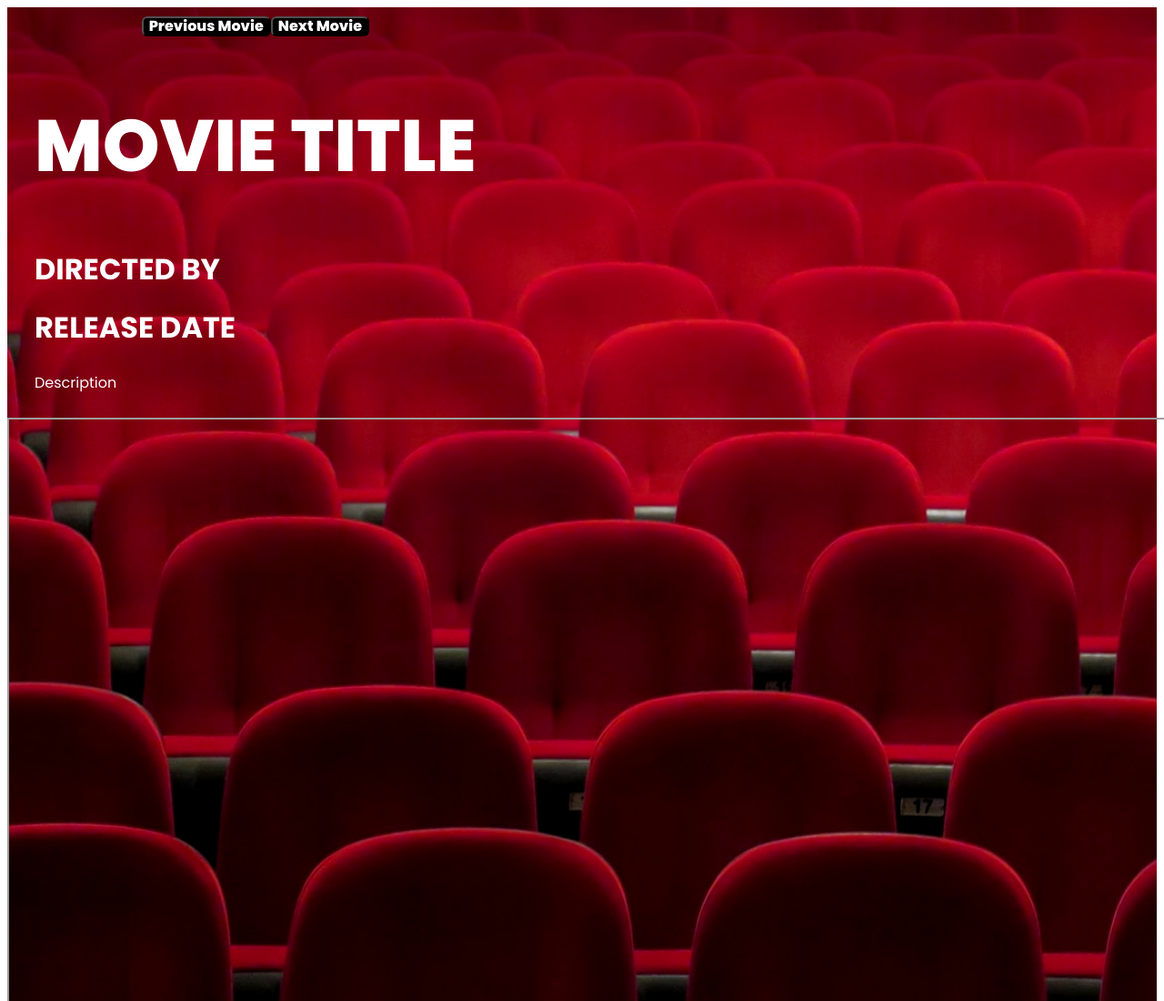
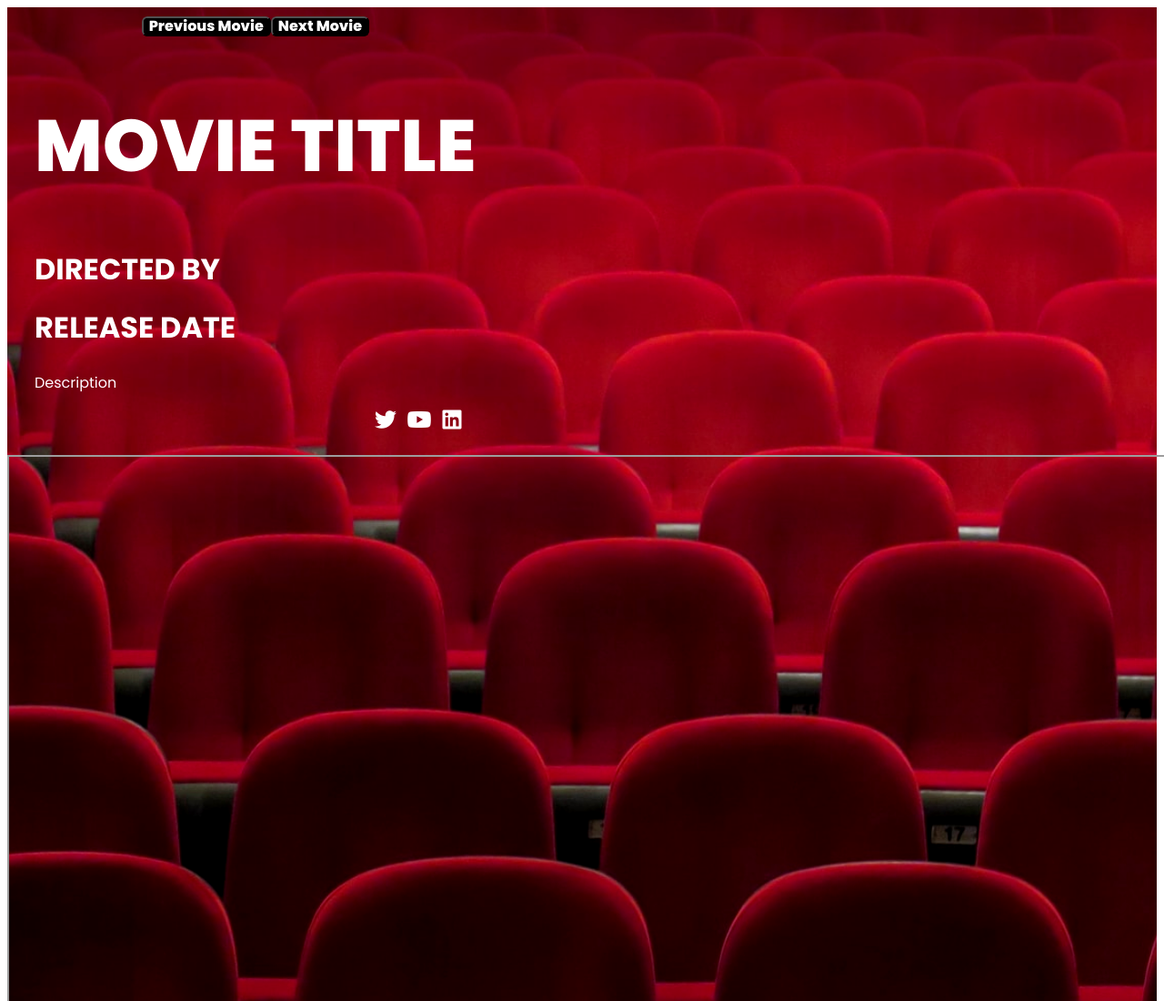
Before and after one commit to Aminizle/Marvel, a plain HTML site: page index.html in a window 1280 px wide. Shown: the top 1100 px of the page at 91% size. Drawn offline with Linux system fonts and the light colour scheme; no server answers.

Commit message:
added social media icons with animations and links

```diff
--- a/index.html
+++ b/index.html
@@ -5,6 +5,7 @@
     <meta http-equiv="X-UA-Compatible" content="IE=edge">
     <meta name="viewport" content="width=device-width, initial-scale=1.0">
     <meta name="description" content="Marvel Cinematic Universe">
+    <script src="https://kit.fontawesome.com/9fef8847aa.js" crossorigin="anonymous"></script>
 
     <!-- CSS -->
     <link rel="stylesheet" href="/styles.css">
@@ -28,6 +29,11 @@
             <h3 class="release">Release date</h3>
             <p class="description">Description</p>
             <p><a href="" class="imdb" target="_blank" rel="noopener noreferrer"></a></p>
+            <ul class="social">
+            <li><a href="https://twitter.com/DevAmeenM" target="blank"><i class="fab fa-twitter"></i></a></li>
+            <li><a href="https://www.youtube.com/channel/UCtnzaJeLTPhhH6jolpdGhpw" target="blank"><i class="fab fa-youtube"></i></a></li>
+            <li><a href="https://www.linkedin.com/in/ameen-mohiyuddin-413bab197/" target="blank"><i class="fab fa-linkedin"></i></a></li>
+        </ul>
         </div>
     </section>
     <span class="trailer">
--- a/styles.css
+++ b/styles.css
@@ -80,3 +80,28 @@ button:hover {
     font-weight: 400 bold;
     line-height: 1em;
   }
+
+  .social {
+    /* position: absolute; */
+    /* bottom: 20px; */
+    z-index: 10;
+    display: flex;
+    justify-content: flex-end;
+    align-items: flex-end;
+}
+
+.social li {
+    list-style: none;
+}
+
+.social li a {
+    display: inline-block;
+    color: #fff;
+    margin-right: 20px;
+    transform: scale(1.5);
+    transition: 0.5s;
+}
+
+.social li a:hover {
+    transform: scale(2) translateY(-10px);
+}
```
